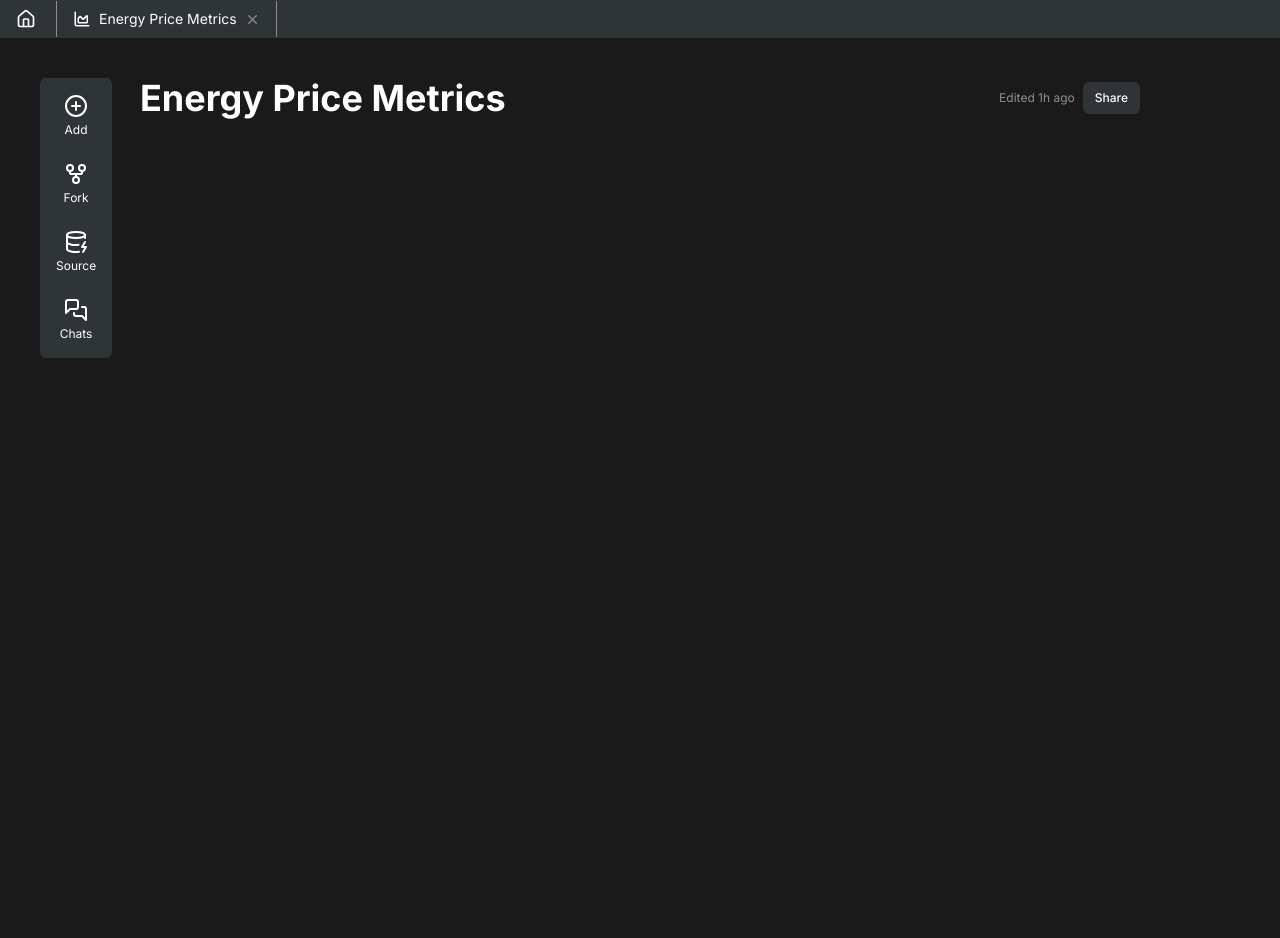
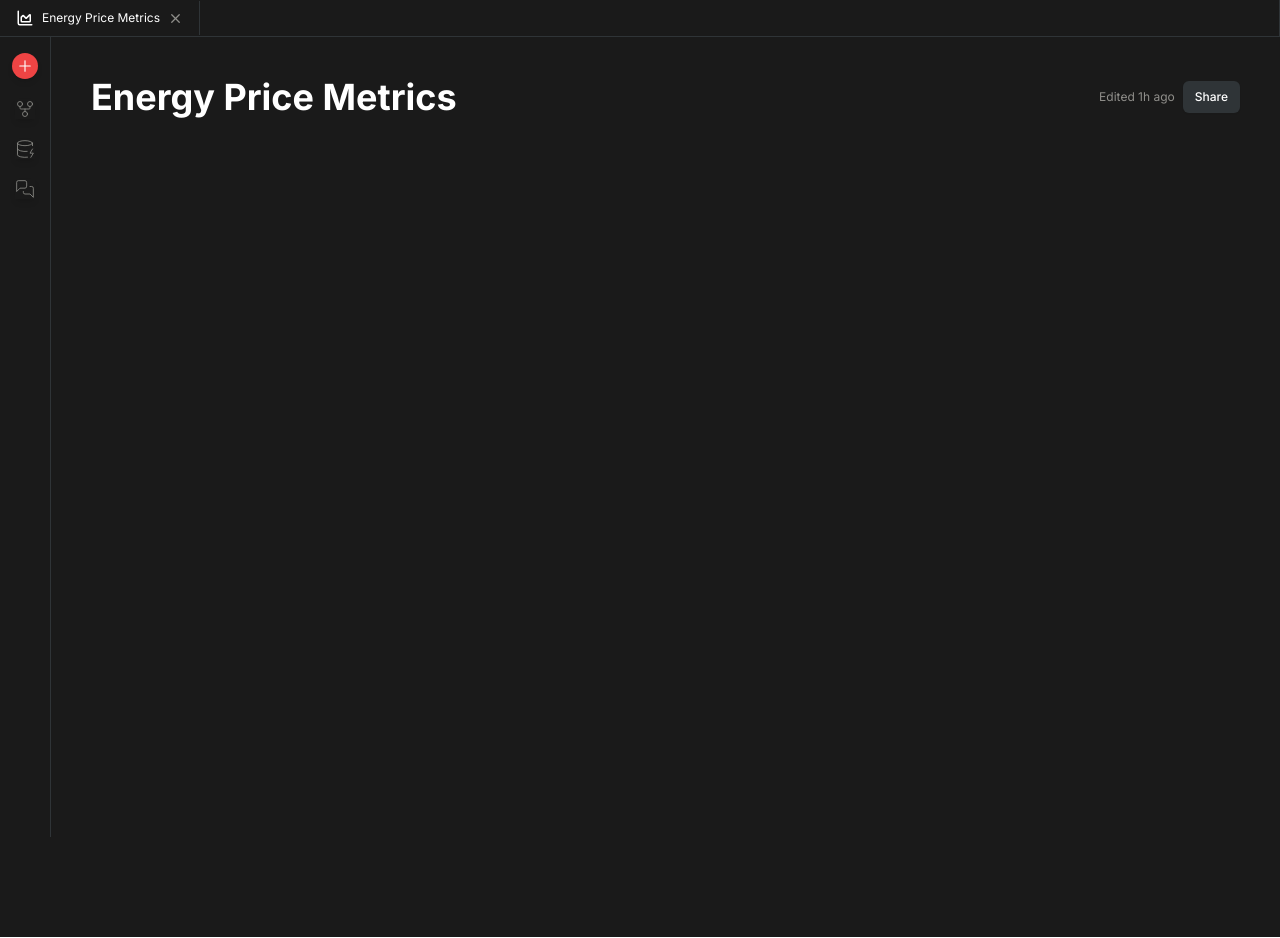
Before and after one commit to billionzeros/dataprism, a Next.js app in the folder client/: page /dash in a window 1280 px wide. Built offline with nearby package versions, Linux system fonts and the light colour scheme.

Commit message:
fix: UI much better looking now, fix backend golang code

```diff
--- a/client/package.json
+++ b/client/package.json
@@ -16,6 +16,7 @@
   "dependencies": {
     "@radix-ui/react-separator": "^1.1.2",
     "@radix-ui/react-slot": "^1.1.2",
+    "@radix-ui/react-tooltip": "^1.1.8",
     "@t3-oss/env-nextjs": "^0.10.1",
     "class-variance-authority": "^0.7.1",
     "clsx": "^2.1.1",
--- a/client/src/components/header/Header.tsx
+++ b/client/src/components/header/Header.tsx
@@ -1,14 +1,9 @@
-import { Home } from "lucide-react";
 import React from "react";
 import Tabs from "./Tabs";
 
 const Header = () => {
 	return (
-		<div className="bg-custom-gray-primary flex items-center px-2 py-[1px]">
-			<div className="hover:bg-custom-gray-secondary w-fit p-2 cursor-pointer transition-all duration-150 active:translate-y-[1px] select-none rounded-md mr-3">
-				<Home color="white" size={20} />
-			</div>
-
+		<div className="flex items-center py-[1px] border-b-[1px] border-r-[1px] border-custom-gray-primary">
 			<div className="flex items-center">
 				<Tabs />
 			</div>
--- a/client/src/components/header/Tabs.tsx
+++ b/client/src/components/header/Tabs.tsx
@@ -4,10 +4,9 @@
 const Tabs = () => {
 	return (
 		<div className="flex items-center">
-			{/* Active tab */}
-			<div className="flex items-center gap-2 px-4 py-2 border-x select-none border-custom-gray-secondary relative cursor-pointer">
+			<div className="flex items-center gap-2 px-4 py-2 border-r-[0.5px] select-none border-custom-gray-primary relative cursor-pointer">
 				<ChartArea className="text-custom-text-primary" size={18} />
-				<span className="text-custom-text-primary text-sm font-normal">
+				<span className="text-custom-text-primary text-xs font-normal">
 					Energy Price Metrics
 				</span>
 				<X
--- a/client/src/components/prism/Prism.tsx
+++ b/client/src/components/prism/Prism.tsx
@@ -1,13 +1,20 @@
 import React from "react";
 import Tools from "./Tools";
 import Document from "./Document";
+import { PanelRightClose } from "lucide-react";
 
 const Prism = () => {
 	return (
-		<div className="grid lg:grid-cols-[1fr_10fr_1fr] px-4 sm:px-10">
-			<Tools />
-			<Document />
-			<div />
+		<div className="flex min-h-full min-w-screen relative">
+			<Tools className="hidden md:block transition-all duration-200 ease-in" />
+			<PanelRightClose
+				className="md:hidden text-custom-gray-secondary absolute top-4 left-4 cursor-pointer hover:scale-110 duration-150 transition-all shadow-md"
+				size={18}
+				strokeWidth={1.5}
+			/>
+			<div className="px-2 w-full sm:px-4 mg:px-8 lg:px-10">
+				<Document />
+			</div>
 		</div>
 	);
 };
--- a/client/src/components/prism/Tools.tsx
+++ b/client/src/components/prism/Tools.tsx
@@ -1,28 +1,63 @@
-import { CirclePlus, DatabaseZap, GitFork, MessagesSquare } from "lucide-react";
-import React from "react";
+import { cn } from "@/lib/utils";
+import { Plus, DatabaseZap, GitFork, MessagesSquare } from "lucide-react";
+import type React from "react";
 
-const Tools = () => {
+interface Props {
+	className?: string;
+}
+
+const Tools: React.FC<Props> = ({ className }) => {
 	return (
-		<div className="lg:grid hidden h-fit mt-10 sticky top-10 left-5 select-none">
-			<div className="bg-custom-gray-primary rounded-md w-fit p-2 flex flex-col gap-2">
-				<div className="flex items-center flex-col gap-1 cursor-pointer hover:bg-custom-gray-secondary p-2 rounded-md">
-					<CirclePlus className="text-white" size={24} />
-					<span className="text-xs text-custom-text-primary">Add</span>
+		<div className={cn("h-screen top-0 sticky", className)}>
+			<div className="border-r-[1px] h-full flex flex-col items-center pt-4 px-3 gap-5 w-fit border-custom-gray-primary">
+				<div className="group relative cursor-pointer ">
+					<div className="bg-red-500 rounded-full hover:scale-110 duration-150 transition-all shadow-md p-1 w-fit">
+						<Plus className="text-white" size={18} strokeWidth={1.5} />
+					</div>
+					<div className="absolute left-8 top-1/2 -translate-y-1/2 invisible group-hover:visible">
+						<span className="text-custom-text-primary font-mono bg-black shadow-md p-2 rounded-lg text-xs font-normal whitespace-nowrap">
+							Create New
+						</span>
+					</div>
 				</div>
 
-				<div className="flex items-center flex-col gap-1 cursor-pointer hover:bg-custom-gray-secondary p-2 rounded-md">
-					<GitFork className="text-white" size={24} />
-					<span className="text-xs text-custom-text-primary">Fork</span>
+				<div className="group relative cursor-pointer hover:scale-110 duration-150 transition-all shadow-md">
+					<GitFork
+						className="text-custom-gray-secondary"
+						size={20}
+						strokeWidth={1.0}
+					/>
+					<div className="absolute left-8 top-1/2 -translate-y-1/2 invisible group-hover:visible">
+						<span className="text-custom-text-primary font-mono bg-black shadow-md p-2 rounded-lg text-xs font-normal whitespace-nowrap">
+							Fork
+						</span>
+					</div>
 				</div>
 
-				<div className="flex items-center flex-col gap-1 cursor-pointer hover:bg-custom-gray-secondary p-2 rounded-md">
-					<DatabaseZap className="text-white" size={24} />
-					<span className="text-xs text-custom-text-primary">Source</span>
+				<div className="group relative cursor-pointer hover:scale-110 duration-150 transition-all shadow-md">
+					<DatabaseZap
+						className="text-custom-gray-secondary"
+						size={20}
+						strokeWidth={1.0}
+					/>
+					<div className="absolute left-8 top-1/2 -translate-y-1/2 invisible group-hover:visible">
+						<span className="text-custom-text-primary font-mono bg-black shadow-md p-2 rounded-lg text-xs font-normal whitespace-nowrap">
+							Database
+						</span>
+					</div>
 				</div>
 
-				<div className="flex items-center flex-col gap-1 cursor-pointer hover:bg-custom-gray-secondary p-2 rounded-md">
-					<MessagesSquare className="text-white" size={24} />
-					<span className="text-xs text-custom-text-primary">Chats</span>
+				<div className="group relative cursor-pointer hover:scale-110 duration-150 transition-all shadow-md">
+					<MessagesSquare
+						className="text-custom-gray-secondary"
+						size={20}
+						strokeWidth={1.0}
+					/>
+					<div className="absolute left-8 top-1/2 -translate-y-1/2 invisible group-hover:visible">
+						<span className="text-custom-text-primary font-mono bg-black shadow-md p-2 rounded-lg text-xs font-normal whitespace-nowrap">
+							AI Chats
+						</span>
+					</div>
 				</div>
 			</div>
 		</div>
--- /dev/null
+++ b/client/src/components/ui/tooltip.tsx
@@ -0,0 +1,30 @@
+import * as React from "react"
+import * as TooltipPrimitive from "@radix-ui/react-tooltip"
+
+import { cn } from "@/lib/utils"
+
+const TooltipProvider = TooltipPrimitive.Provider
+
+const Tooltip = TooltipPrimitive.Root
+
+const TooltipTrigger = TooltipPrimitive.Trigger
+
+const TooltipContent = React.forwardRef<
+  React.ElementRef<typeof TooltipPrimitive.Content>,
+  React.ComponentPropsWithoutRef<typeof TooltipPrimitive.Content>
+>(({ className, sideOffset = 4, ...props }, ref) => (
+  <TooltipPrimitive.Portal>
+    <TooltipPrimitive.Content
+      ref={ref}
+      sideOffset={sideOffset}
+      className={cn(
+        "z-50 overflow-hidden rounded-md bg-primary px-3 py-1.5 text-xs text-primary-foreground animate-in fade-in-0 zoom-in-95 data-[state=closed]:animate-out data-[state=closed]:fade-out-0 data-[state=closed]:zoom-out-95 data-[side=bottom]:slide-in-from-top-2 data-[side=left]:slide-in-from-right-2 data-[side=right]:slide-in-from-left-2 data-[side=top]:slide-in-from-bottom-2 origin-[--radix-tooltip-content-transform-origin]",
+        className
+      )}
+      {...props}
+    />
+  </TooltipPrimitive.Portal>
+))
+TooltipContent.displayName = TooltipPrimitive.Content.displayName
+
+export { Tooltip, TooltipTrigger, TooltipContent, TooltipProvider }
```
Also changed, not shown: 2 other files (tests, documents, lock files or other folders).
